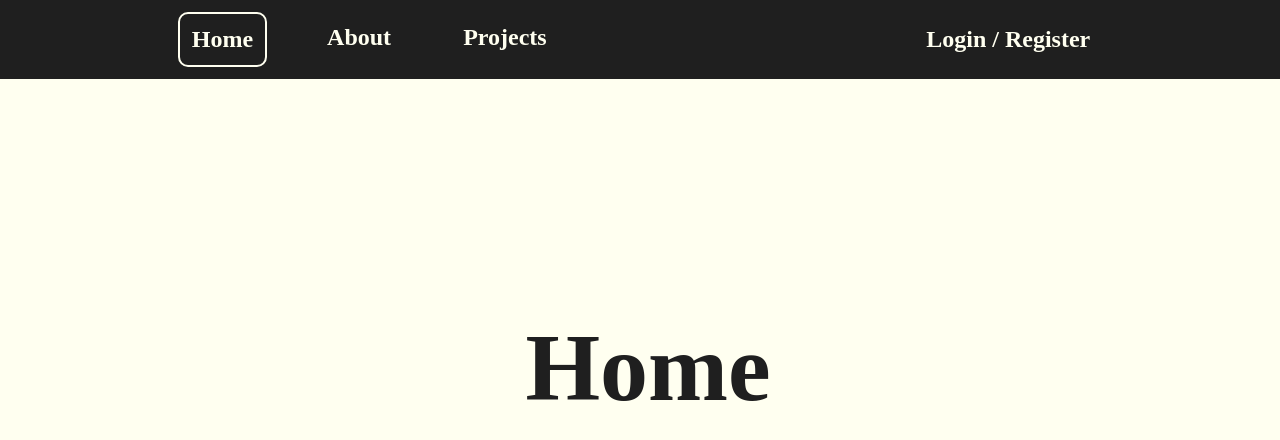
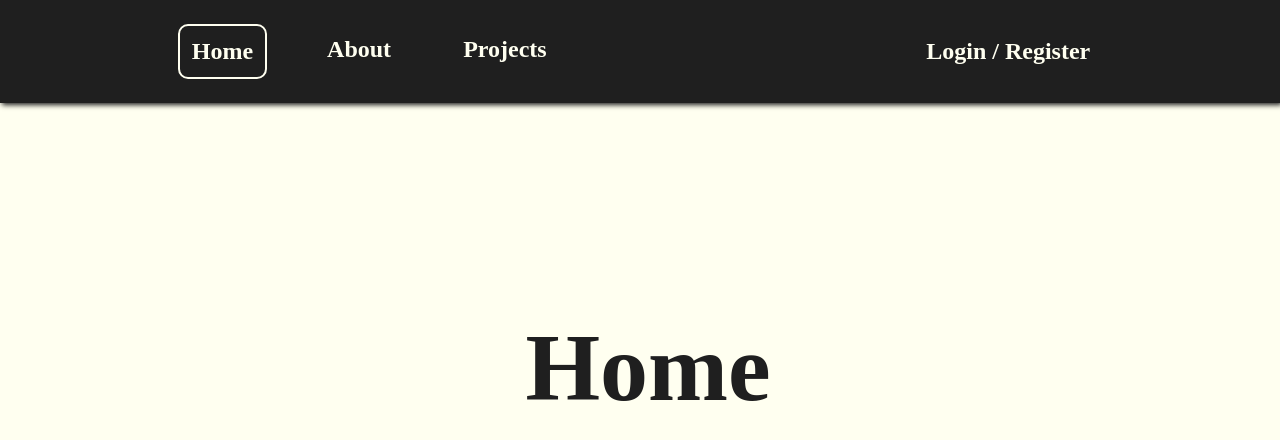
Before and after one commit to nplatton/Noahs_Ark, a React app in the folder client/: page / in a window 1280 px wide. Shown: the top 440 px of the page. Built offline with nearby package versions, Linux system fonts and the light colour scheme.

Commit message:
Format navbar active class

```diff
--- a/client/src/layout/Header/index.js
+++ b/client/src/layout/Header/index.js
@@ -4,7 +4,7 @@ import { NavLink } from "react-router-dom";
 import "./style.css";
 
 export default ({ token, setToken }) => {
-  function handleClick() {
+  function handleLogout() {
     localStorage.clear();
     setToken(undefined);
   }
@@ -31,7 +31,7 @@ export default ({ token, setToken }) => {
           </>
         ) : (
           <>
-            <NavLink onClick={handleClick} to="/" activeClassName="active">
+            <NavLink onClick={handleLogout} to="/" activeClassName="active">
               Logout
             </NavLink>
           </>
--- a/client/src/layout/Header/style.css
+++ b/client/src/layout/Header/style.css
@@ -4,13 +4,15 @@ nav {
   top: 0px;
   right: 0px;
   left: 0px;
-  z-index: 1;
+  z-index: 2;
+  padding: 0.5em 0em;
   font-size: 1.5em;
   /* background-color: rgb(16, 71, 16); */
   background-color: rgb(31, 31, 31);
   display: flex;
   justify-content: space-around;
   align-items: center;
+  box-shadow: 2px 2px 5px rgb(31, 31, 31);
 }
 
 a,
```
